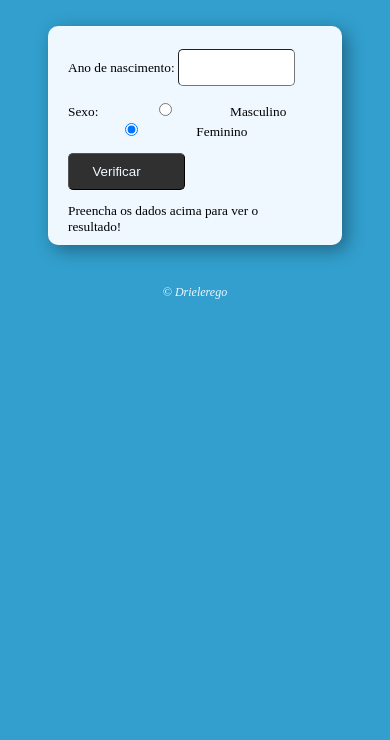
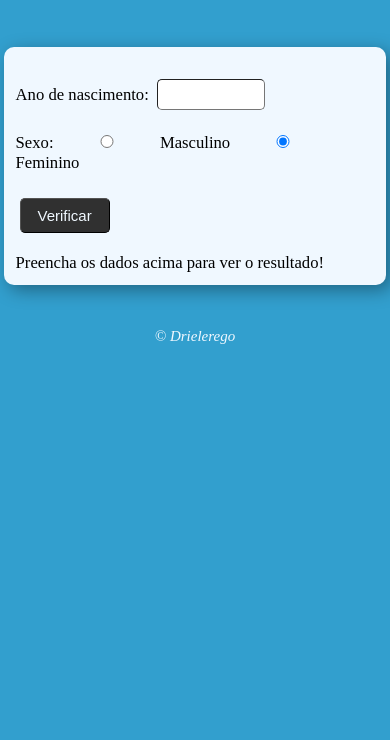
Before and after one commit to DrieleR/VerificaIdade, a plain HTML site: page index.html in a window 390 px wide. Shown: the part 104-844 px from the top of the page. Drawn offline with Linux system fonts and the light colour scheme.

Commit message:
tentativa 5

```diff
--- a/style.css
+++ b/style.css
@@ -32,17 +32,21 @@ footer{
 input {
     border-radius: 5px;
     border-width: 1px;
-    padding: 2px;
+    padding: 6px 8px;
     font-size: 1em;
+    width: 120px;
+    text-align: center;
 }
 
 .btn {
-    padding: 10px 20px;
+    padding: 8px 18px;
     border-width: 1px;
     background-color: rgb(48,48,48);
     color: aliceblue;
     border-radius: 5px;
     cursor: pointer;
+    font-size: 1em;
+    transition: background-color 0.2s ease;
 }
 
 .btn:hover {
@@ -62,16 +66,21 @@ input {
         padding: 10px;
     }
 
+    input {
+        width: 110px;
+        font-size: 0.95em;
+    }
+
     .btn {
-        width: 20%;
-        padding: 10px 20px;
+        padding: 8px 16px;
+        font-size: 0.95em;
     }
 }
 
 /* Celulares */
 @media (max-width: 480px) {
     body {
-        font-size: 10pt;
+        font-size: 12.5pt;
     }
 
     header {
@@ -80,20 +89,20 @@ input {
     }
 
     section {
-        width: 60%;
-        padding: 10px 40px 10px 20px;
+        width: 92%;
+        padding: 12px;
     }
 
     input {
-        width: 50%;
-        height: auto;
-        box-sizing: border-box;
-        padding: 10px 40px 10px 20px;
+        width: 90px; /* menor, mais proporcional */
+        font-size: 0.9em;
+        margin: 4px;
     }
 
     .btn {
-        width: 50%;
-        padding: 10px 40px 10px 20px;
+        padding: 8px 14px;
+        font-size: 0.9em;
+        margin-top: 8px;
     }
 
     footer {
```
